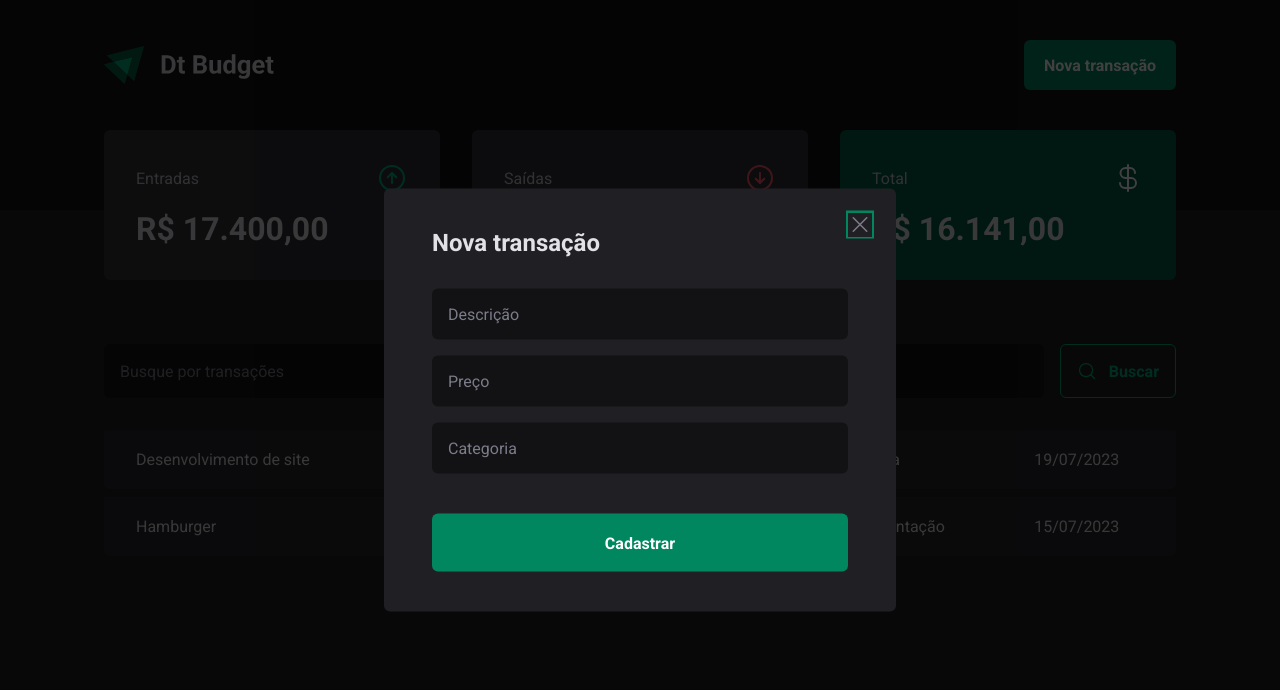
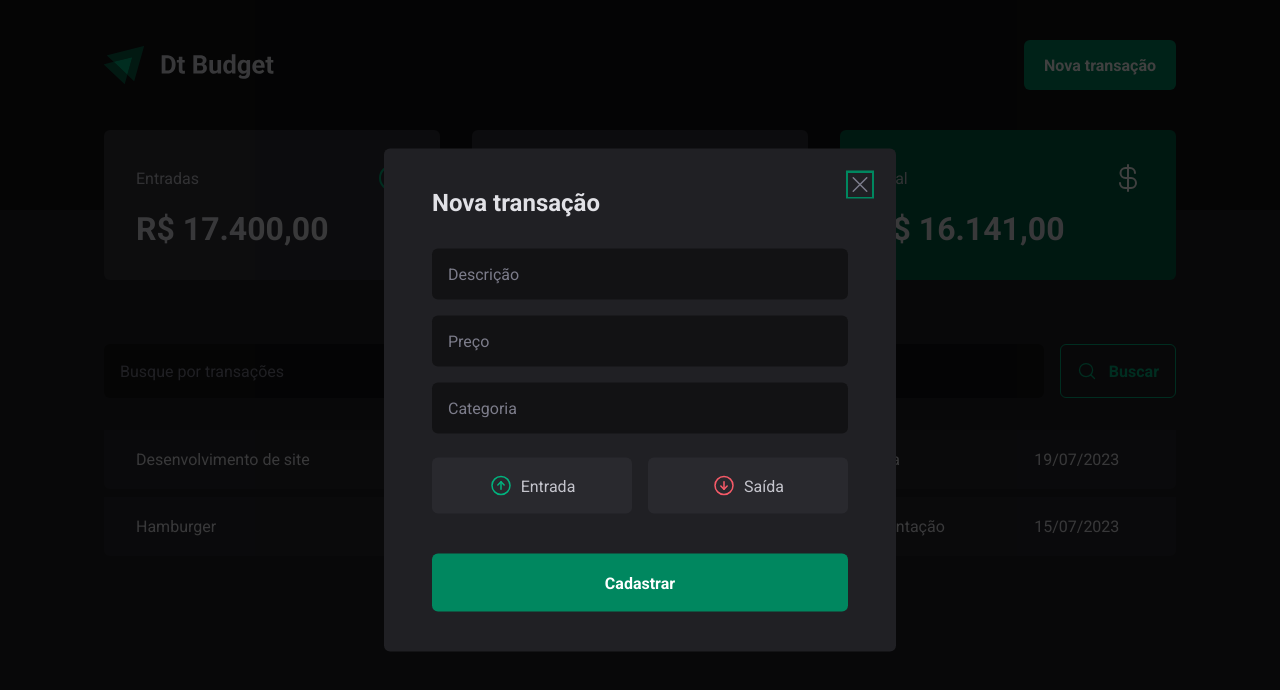
Before and after one commit to gufvr/dt-budget, a React (Vite) app: page / in a window 1280 px wide. Both pictures are taken after a click on the button "Nova transação". Shown: the top 690 px of the page. Built offline with nearby package versions, Linux system fonts and the light colour scheme.

Commit message:
styling the income and outcome buttons

```diff
--- a/src/components/NewTransactionModal/index.tsx
+++ b/src/components/NewTransactionModal/index.tsx
@@ -1,7 +1,13 @@
 import * as Dialog from '@radix-ui/react-dialog'
 
-import { CloseButton, Content, Overlay } from './styles'
-import { X } from 'phosphor-react'
+import {
+  CloseButton,
+  Content,
+  Overlay,
+  TransactionType,
+  TransactionTypeButton,
+} from './styles'
+import { ArrowCircleDown, ArrowCircleUp, X } from 'phosphor-react'
 
 export function NewTransactionModal() {
   return (
@@ -20,6 +26,17 @@
           <input type="number" placeholder="Preço" required />
           <input type="text" placeholder="Categoria" required />
 
+          <TransactionType>
+            <TransactionTypeButton variant="income">
+              <ArrowCircleUp size={24} />
+              Entrada
+            </TransactionTypeButton>
+            <TransactionTypeButton variant="outcome">
+              <ArrowCircleDown size={24} />
+              Saída
+            </TransactionTypeButton>
+          </TransactionType>
+
           <button type="submit">Cadastrar</button>
         </form>
       </Content>
--- a/src/components/NewTransactionModal/styles.ts
+++ b/src/components/NewTransactionModal/styles.ts
@@ -66,3 +66,34 @@
   cursor: pointer;
   color: ${(props) => props.theme['gray-500']};
 `
+
+export const TransactionType = styled.div`
+  display: grid;
+  grid-template-columns: repeat(2, 1fr);
+  gap: 1rem;
+  margin-top: 0.5rem;
+`
+
+interface TransactionTypeButtonProps {
+  variant?: 'income' | 'outcome'
+}
+
+export const TransactionTypeButton = styled.button<TransactionTypeButtonProps>`
+  background: ${(props) => props.theme['gray-700']};
+  padding: 1rem;
+  display: flex;
+  align-items: center;
+  justify-content: center;
+  gap: 0.5rem;
+  border-radius: 6px;
+  cursor: pointer;
+  border: 0;
+  color: ${(props) => props.theme['gray-300']};
+
+  svg {
+    color: ${(props) =>
+      props.variant === 'income'
+        ? props.theme['green-300']
+        : props.theme['red-300']};
+  }
+`
```
